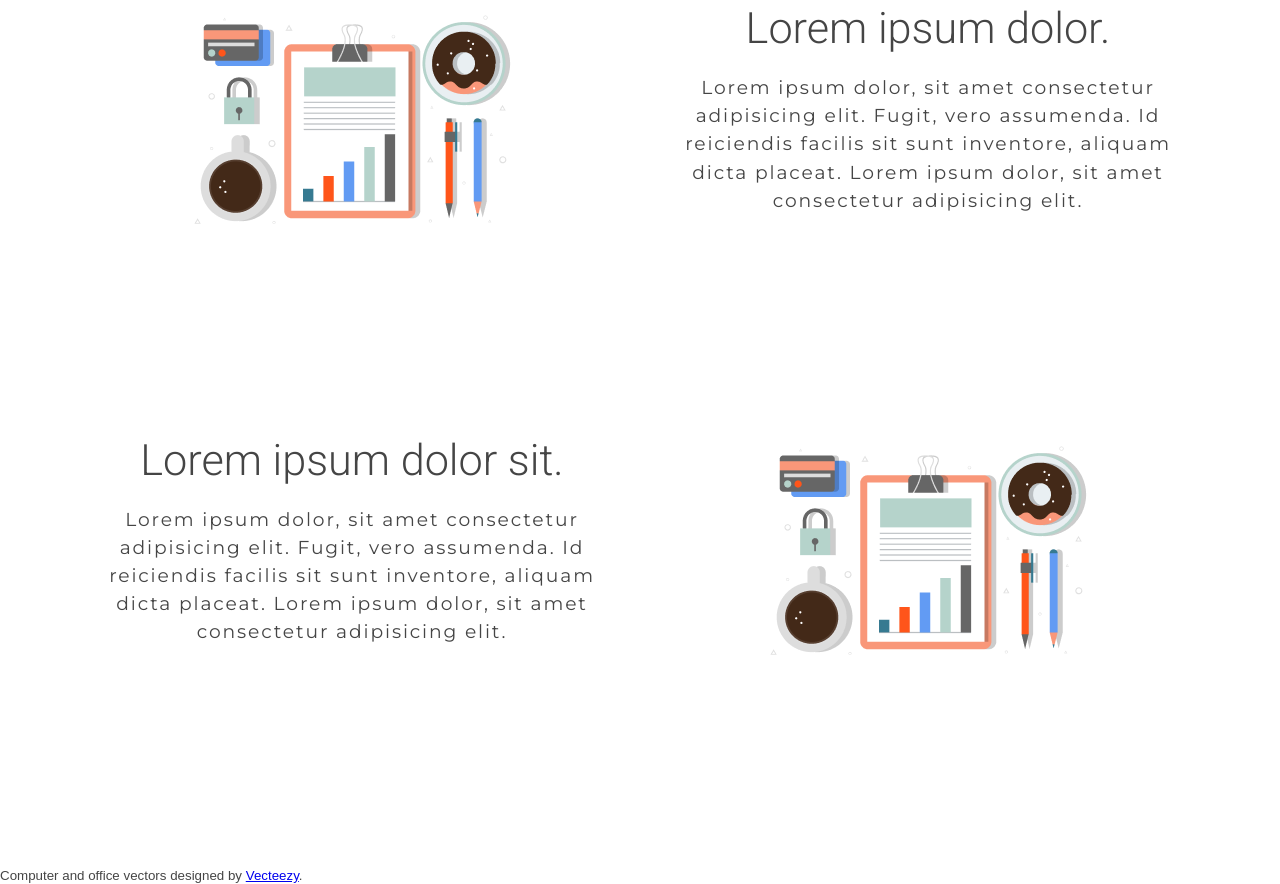
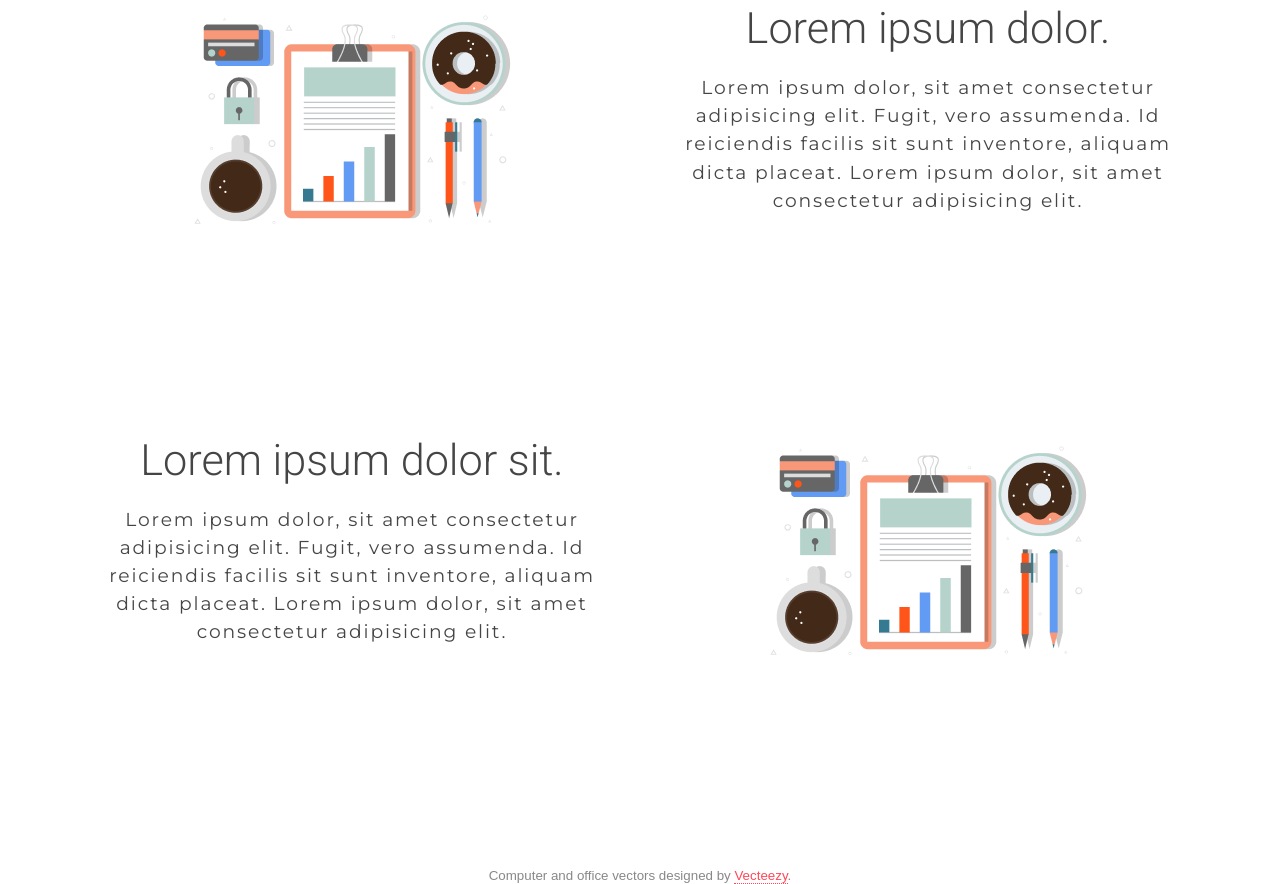
Before and after one commit to nikkilr88/templates, a plain HTML site: page template2/index.html in a window 1280 px wide. Shown: the part 941-1825 px from the top of the page. Drawn offline with Linux system fonts and the light colour scheme.

Commit message:
Style footer

```diff
--- a/template2/style.css
+++ b/template2/style.css
@@ -103,6 +103,18 @@ main .row-text {
     width: 500px;
 }
 
+/* FOOTER */
+footer {
+    text-align: center;
+    color: #888;
+}
+
+footer a {
+    color: #ff4757;
+    text-decoration: none;
+    border-bottom: 1px dotted #ff4757;
+}
+
 @media only screen and (max-width: 1100px) {
     .header-comp {
         right: 5px;
```
